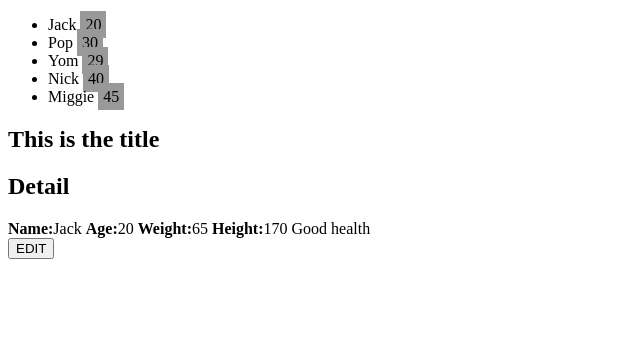
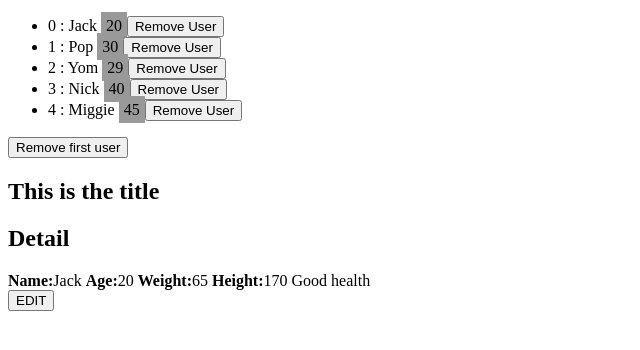
Before and after one commit to graye/HelloWorld, an Angular app: page / in a window 1280 px wide. Shown: the top 350 px of the page, without its empty margins (0-640 px from the left). Built offline with nearby package versions, Linux system fonts and the light colour scheme.

Commit message:
User List

```diff
--- a/src/app/app.component.html
+++ b/src/app/app.component.html
@@ -1,9 +1,10 @@
 <section *ngIf="!isEditMode">
   <ul>
-    <li *ngFor="let item of users" (click)="selectedUser=item" class="user-selector">
-      {{item.name}} <span class="age">{{item.age}}</span>
+    <li *ngFor="let item of users;let i = index;" (click)="selectedUser=item" class="user-selector">
+      {{i}} : {{item.name}} <span class="age">{{item.age}}</span><button (click)="deleteUser(i)">Remove User</button>
     </li>
   </ul>
+  <button (click)="deleteUser(0)">Remove first user</button>
 <h1>{{title}}</h1>
 <h1>Detail</h1>
 <div>
--- a/src/app/app.component.ts
+++ b/src/app/app.component.ts
@@ -38,4 +38,8 @@ export class AppComponent {
 
     window.alert('BMI is ' + bmi);
   }
+
+  deleteUser(index: number){
+    this.users.splice(index, 1);
+  }
 }
```
